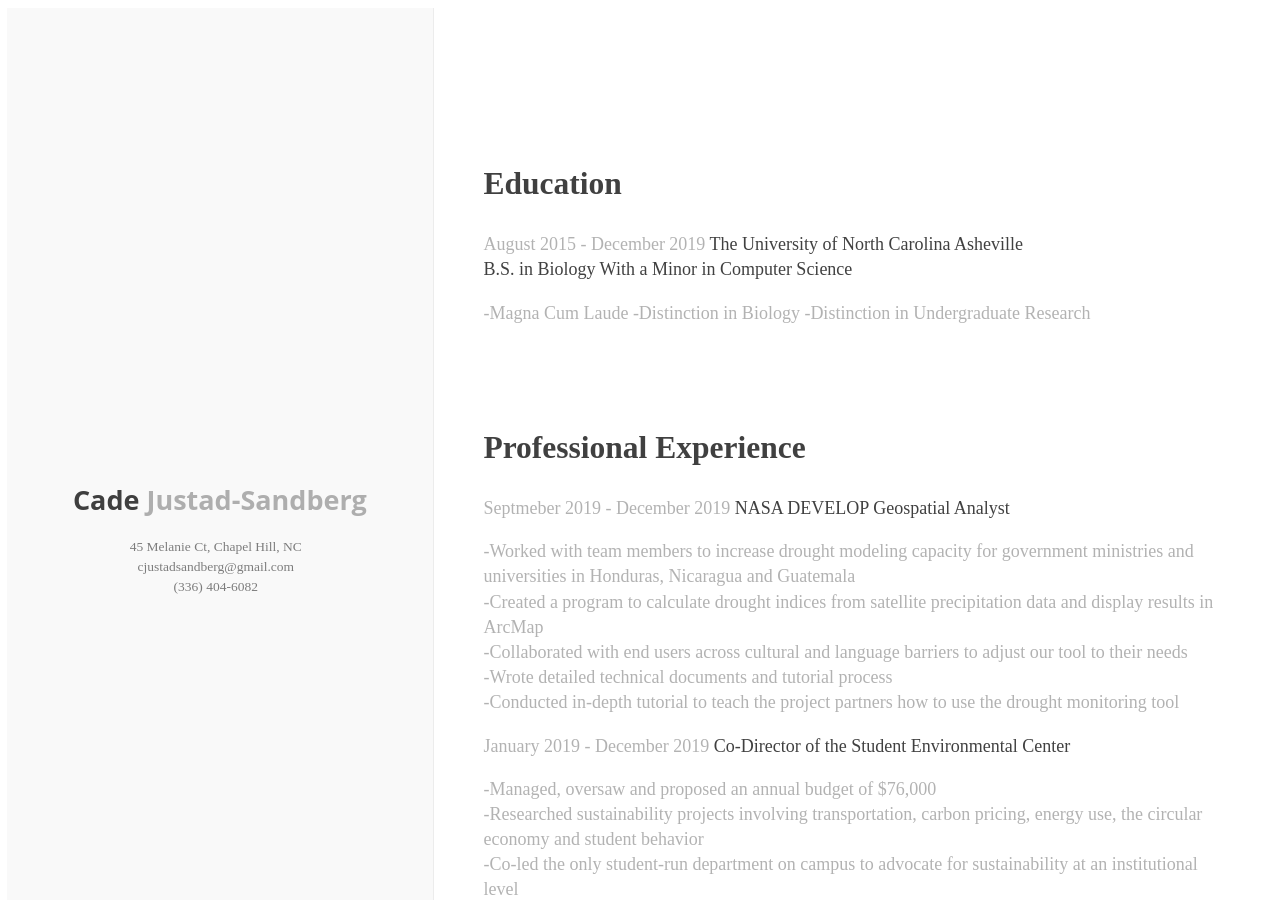
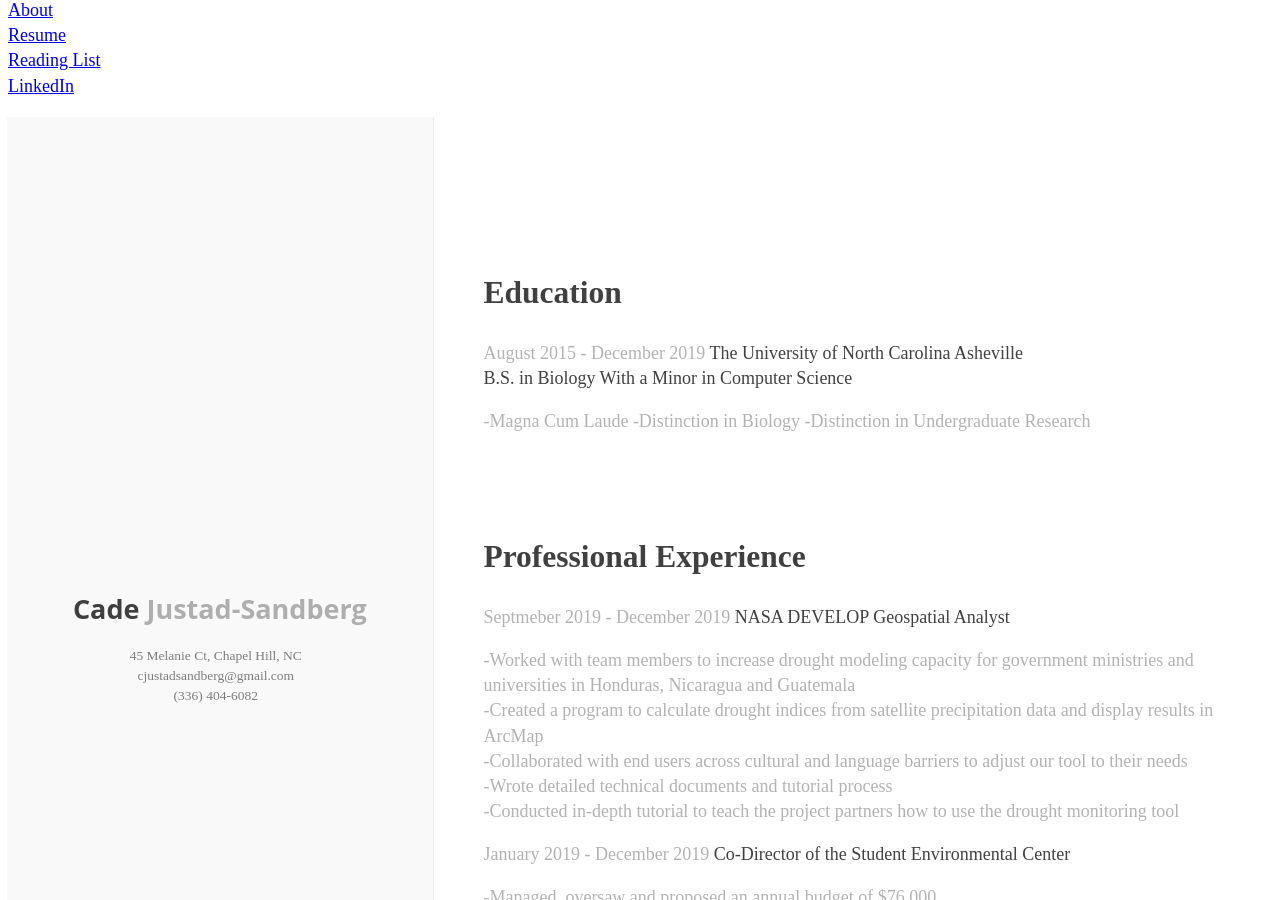
Before and after one commit to cadejs/cadejs.github.io, a Jekyll site: the page pages/resume.html, which Jekyll copies as it is, in a window 1280 px wide and 900 px high. Built offline with Jekyll 4.4.1, drawn with Linux system fonts in a browser that asks for light colours.

Commit message:
current website

```diff
--- a/css/resume.css
+++ b/css/resume.css
@@ -2,6 +2,7 @@
   -moz-box-sizing: border-box; -webkit-box-sizing: border-box; box-sizing: border-box;
  }
 /*https://freefrontend.com/html-resume-templates/*/
+
 html
 {
 	font-size:100%;
--- a/pages/resume.html
+++ b/pages/resume.html
@@ -1,5 +1,14 @@
 <link rel='stylesheet' href='../css/resume.css'>
+<nav>
+<ul class="topnav">
+	<li><a href="/index.html"> About</a> </li>
+	<li><a href="/pages/resume.html">  Resume  </a> </li>
+	<!-- <li><a href="/index.html">  Work  </a> </li> add this section to show off NASA and GIS work   -->
+	<li><a href="/index.html">  Reading List  </a> </li>
+	<li> <a href="https://www.linkedin.com/in/cadejs/"> LinkedIn </a> </li>
 
+</ul>
+</nav>
 <div class="wrapper clearfix">
 <div class="left">
 
```
